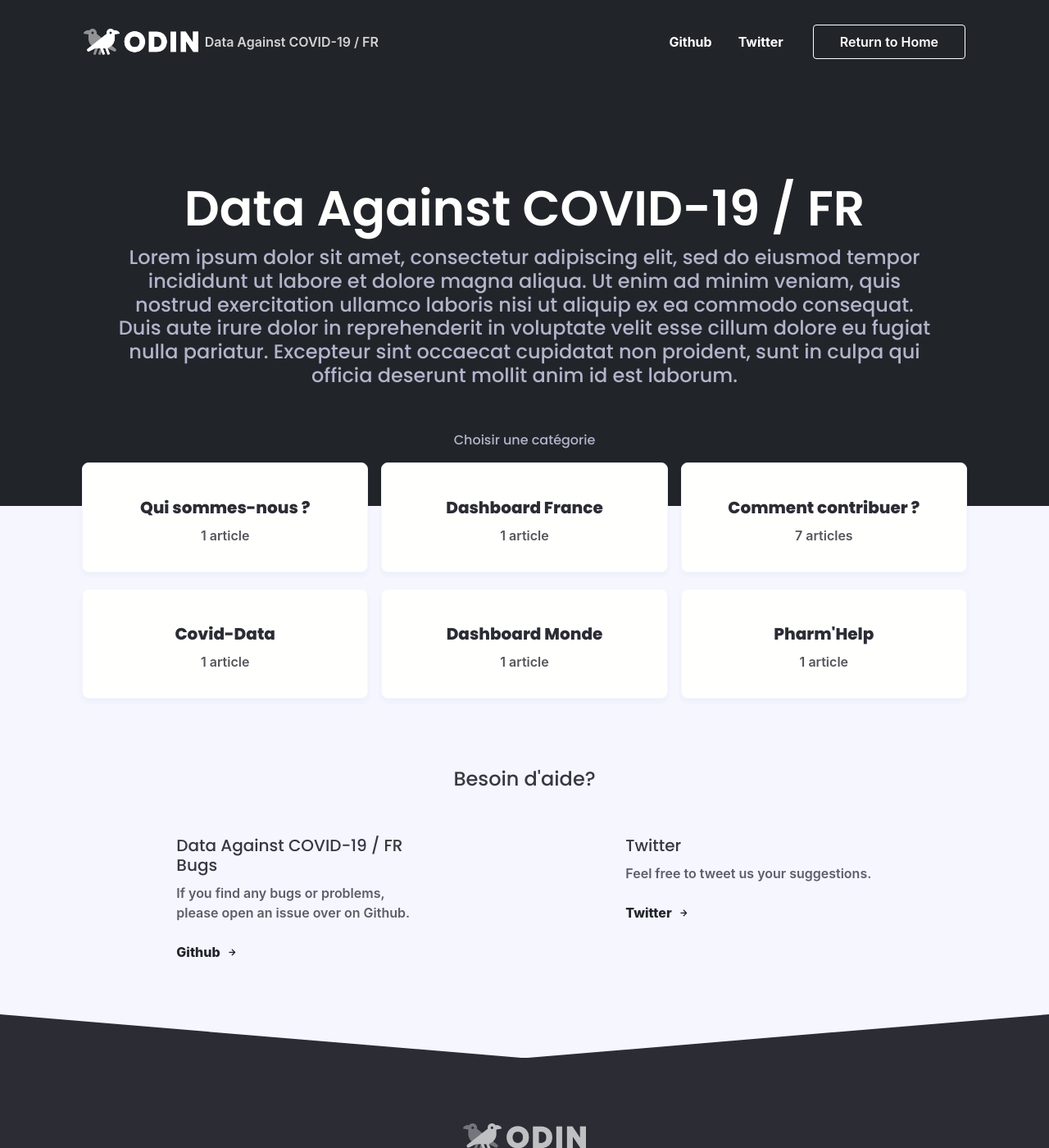
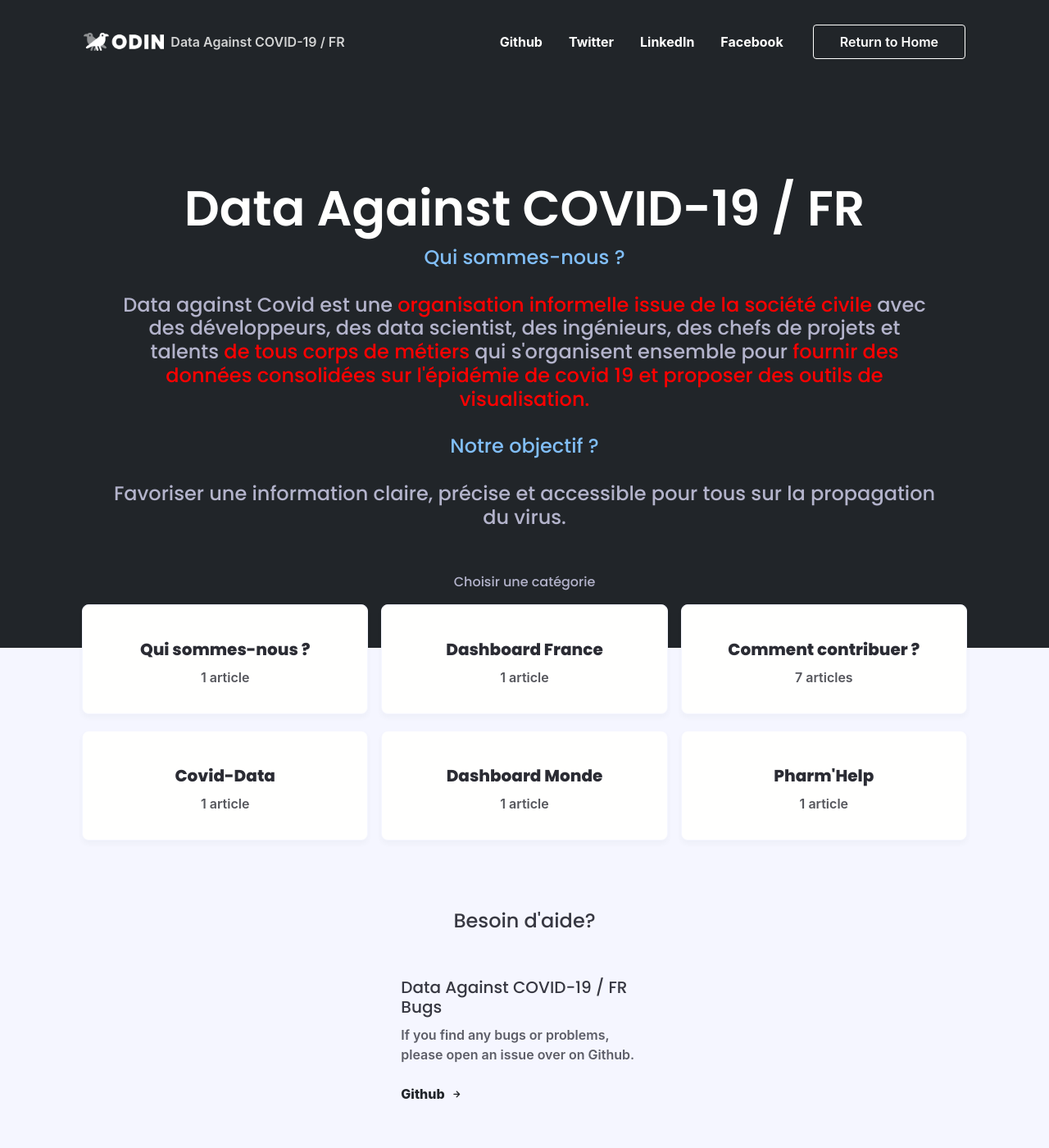
Before and after one commit to opencovid19-fr/opencovid19-fr.github.io, a Jekyll site: the page built from index.html, in a window 1280 px wide and 1400 px high. Shown: the whole window at 82% size. Built offline with Jekyll 4.4.1, drawn with Linux system fonts in a browser that asks for light colours; nearby versions of some CDN libraries; some web fonts are replaced; comment, search, counter and statistics services are not loaded.

Commit message:
Update _config.yml

```diff
--- a/_config.yml
+++ b/_config.yml
@@ -30,16 +30,15 @@
 brand_logo: logo.png
 brand_name: Data Against COVID-19 / FR
 header: Data Against COVID-19 / FR
-subheader: Lorem ipsum dolor sit amet, consectetur adipiscing elit, sed do eiusmod tempor incididunt ut labore et dolore magna aliqua. Ut enim ad minim veniam, quis nostrud exercitation ullamco laboris nisi ut aliquip ex ea commodo consequat. Duis aute irure dolor in reprehenderit in voluptate velit esse cillum dolore eu fugiat nulla pariatur. Excepteur sint occaecat cupidatat non proident, sunt in culpa qui officia deserunt mollit anim id est laborum.
-
+subheader: <font color="#81BEF7">Qui sommes-nous ?</font> </br></br> Data against Covid est une <font color=red>organisation informelle issue de la société civile</font> avec des développeurs, des data scientist, des ingénieurs, des chefs de projets et talents <font color=red>de tous corps de métiers</font> qui s'organisent ensemble pour <font color=red>fournir des données consolidées sur l'épidémie de covid 19 et proposer des outils de visualisation.</font> </br></br> <font color="#81BEF7">Notre objectif ?</font> </br></br> Favoriser une information claire, précise et accessible pour tous sur la propagation du virus.
 meta_image: odin-meta.png
 
 # Social Links
 twitter_username: opencovid19
-facebook_page:
+facebook_page: https://www.facebook.com/Data-Against-Covid-19-100330834953672/
 github_username: opencovid19-fr
 email:
-linkedin_page:
+linkedin_page: https://www.linkedin.com/company/data-against-covid-19/
 instagram_username:
 
 
@@ -48,13 +47,16 @@
 nav_item_one_link: https://github.com/opencovid19-fr
 
 nav_item_two: Twitter
-nav_item_two_link: https://twitter.com/opencovid19
+nav_item_two_link: https://twitter.com/data_covid
 
-nav_item_three: #
-nav_item_three_link: #
+nav_item_three: LinkedIn
+nav_item_three_link: https://www.linkedin.com/company/data-against-covid-19/
+
+nav_item_four: Facebook
+nav_item_four_link: https://www.facebook.com/Data-Against-Covid-19-100330834953672/
 
 nav_button: Return to Home
-nav_button_link: https://opencovid19-fr.github.io
+nav_button_link:
 
 # More Help
 help_one_title: Data Against COVID-19 / FR Bugs
@@ -62,10 +64,6 @@
 help_one_button: Github
 help_one_link: https://github.com/opencovid19-fr
 
-help_two_title: Twitter
-help_two_content: Feel free to tweet us your suggestions.
-help_two_button: Twitter
-help_two_link: https://twitter.com/opencovid19
 
 # Build settings
 theme: minima
```
